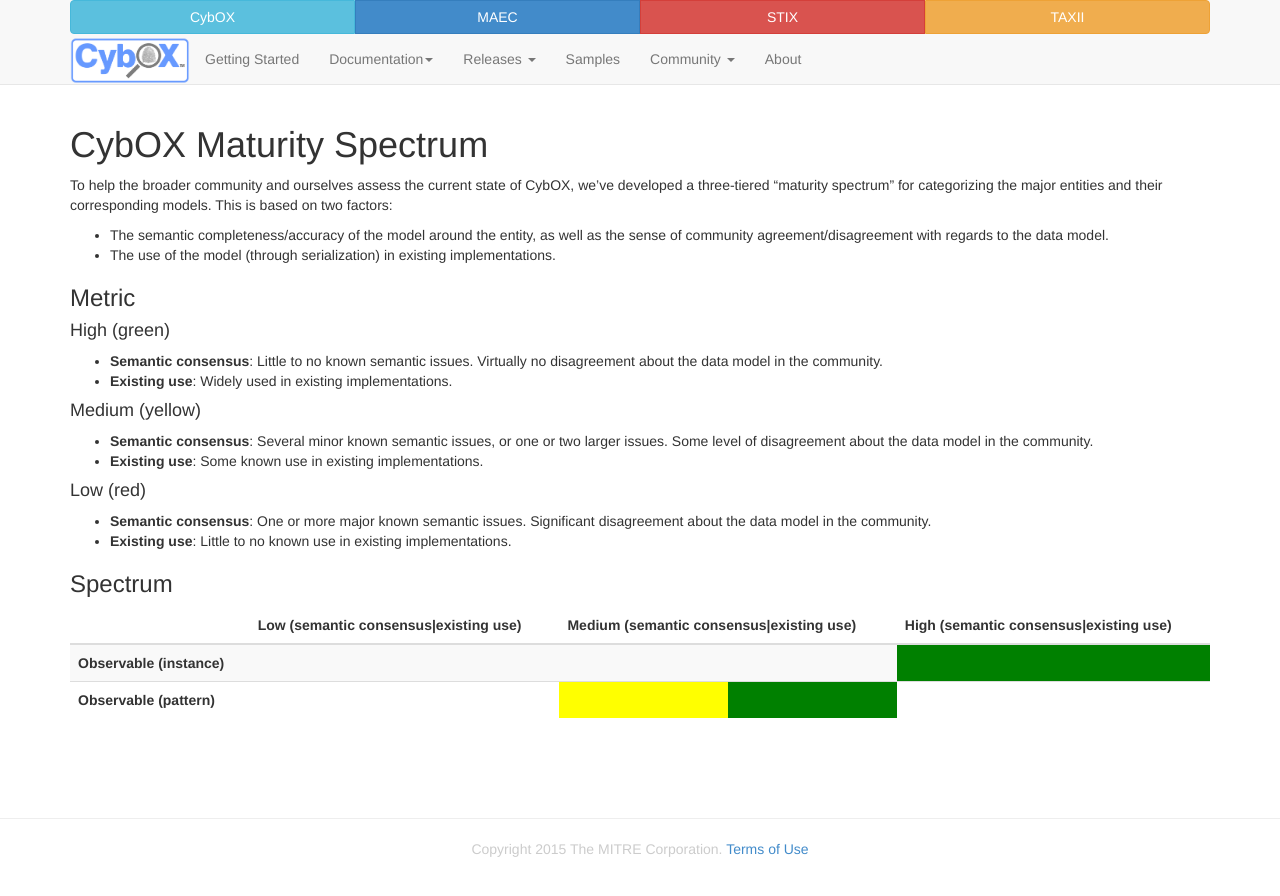
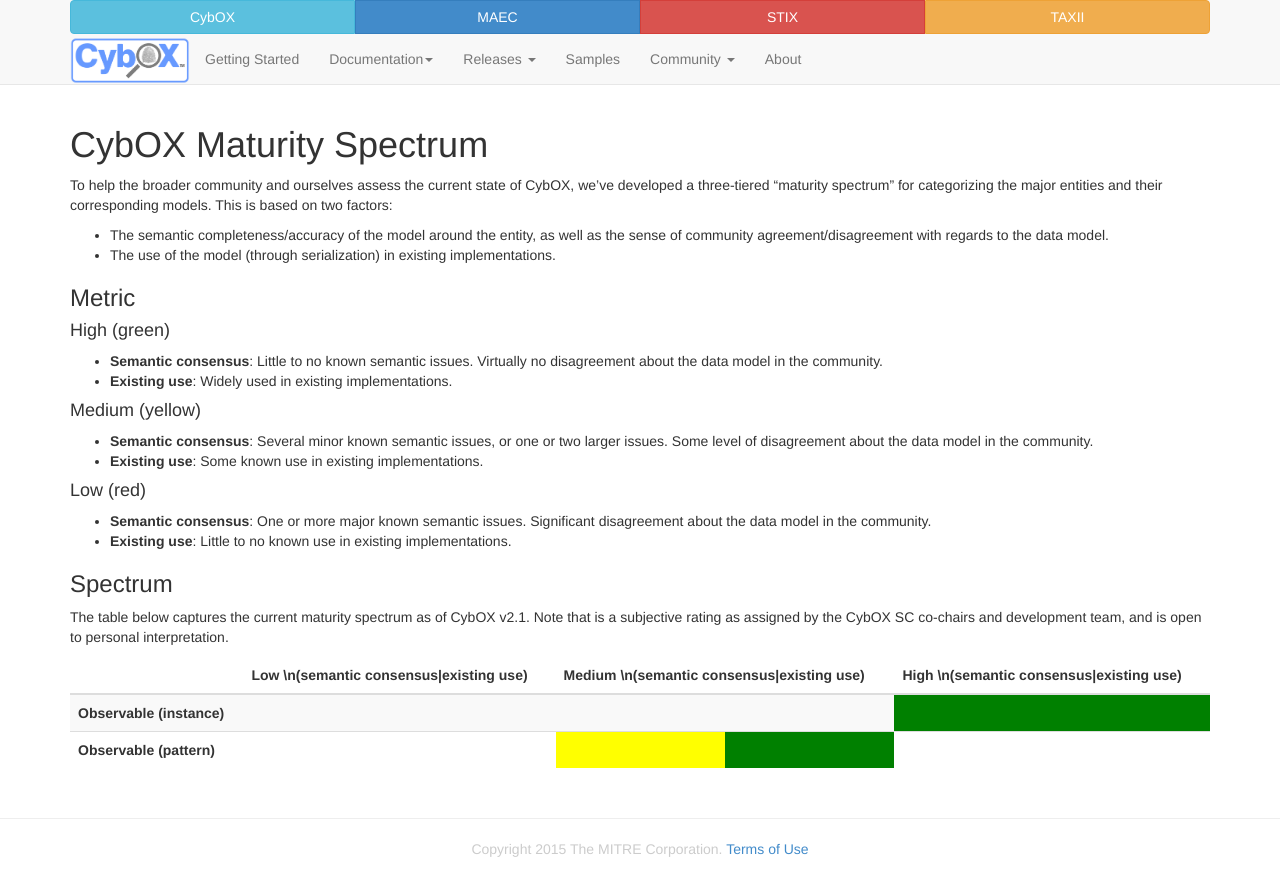
Before and after one commit to CybOXProject/cyboxproject.github.io, a Jekyll site: the page built from maturity-spectrum/index.md, in a window 1280 px wide. Shown: the top 896 px of the page. Built offline with Jekyll 4.4.1, drawn with Linux system fonts in a browser that asks for light colours; Markdown is read by kramdown in place of the engine named in the settings.

Commit message:
Added intro text under spectrum

```diff
--- a/maturity-spectrum/index.md
+++ b/maturity-spectrum/index.md
@@ -24,13 +24,15 @@
 
 ### Spectrum
 
+The table below captures the current maturity spectrum as of CybOX v2.1. Note that is a subjective rating as assigned by the CybOX SC co-chairs and development team, and is open to personal interpretation.
+
 <table>
 <thead>
 <tr>
   <th></th>
-  <th colspan="2">Low (semantic consensus|existing use)</th>
-  <th colspan="2">Medium (semantic consensus|existing use)</th>
-  <th colspan="2">High (semantic consensus|existing use)</th>
+  <th colspan="2">Low \n(semantic consensus|existing use)</th>
+  <th colspan="2">Medium \n(semantic consensus|existing use)</th>
+  <th colspan="2">High \n(semantic consensus|existing use)</th>
 </tr>
 </thead>
 <tbody>
```
